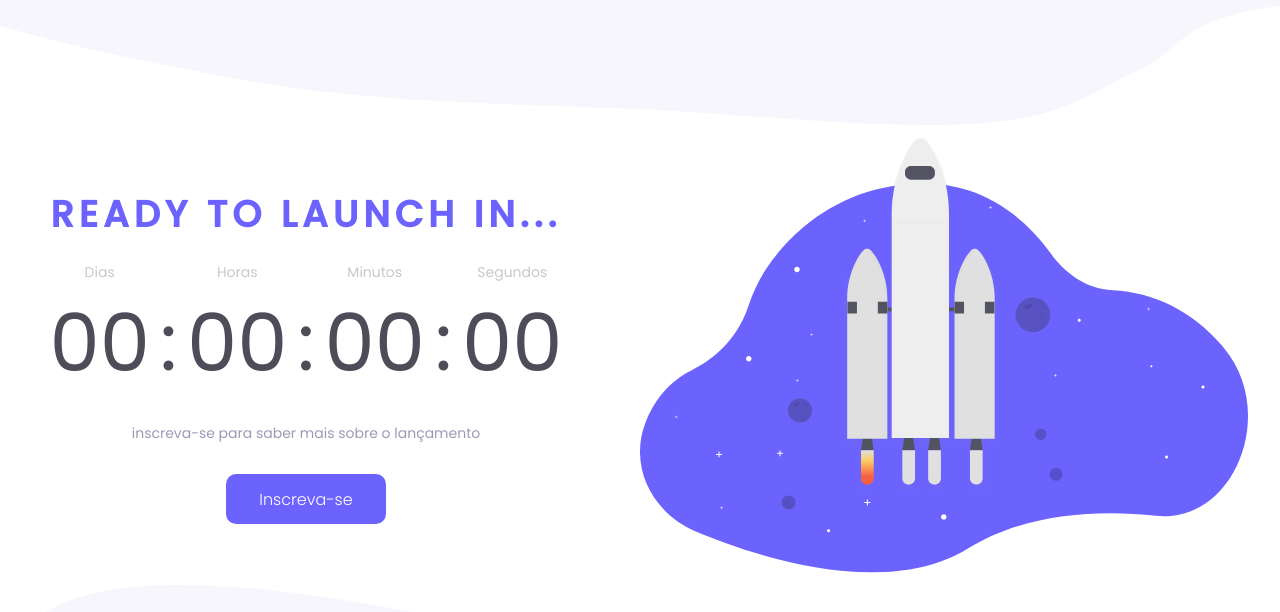
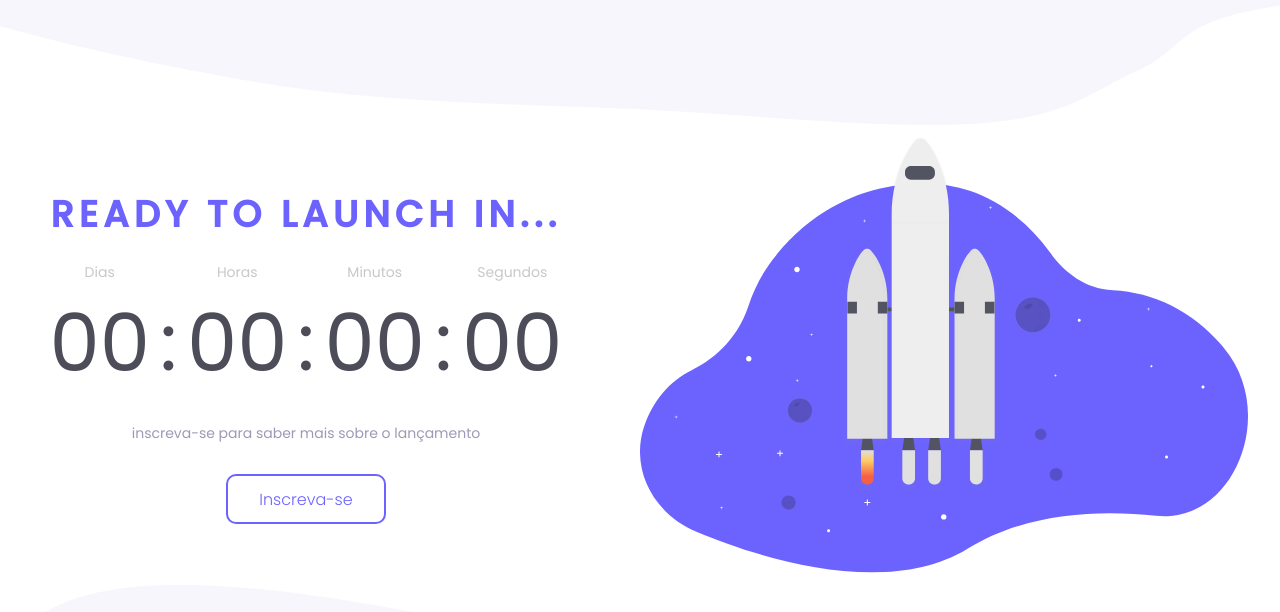
Before and after one commit to GabriellSSouza/desafio-countdown, a plain HTML site: page index.html in a window 1280 px wide. In both pictures the pointer is over the button "Inscreva-se". Drawn offline with Linux system fonts and the light colour scheme.

Commit message:
estilizando botão

```diff
--- a/style.css
+++ b/style.css
@@ -105,4 +105,12 @@ body {
     font-size: 1em;
     font-weight: 300;
     margin-top: 10px;
+    cursor: pointer;
 }
+
+.inscrever:hover{
+    color: var(--purple);
+    background-color: white;
+    border: 2px solid var(--purple);
+    transition: all .2s;
+}
```
